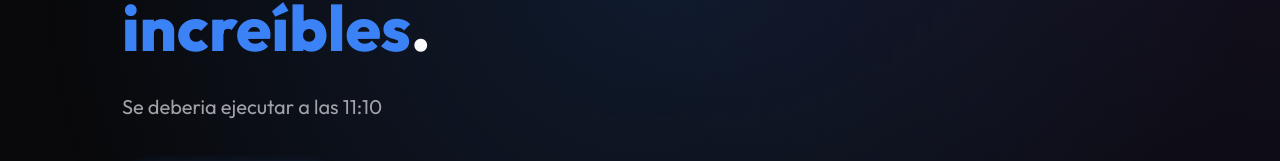
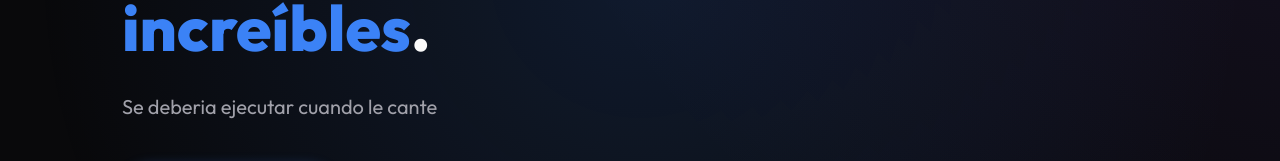
Before and after one commit to Gonza-Vallejos/mi-portfolio, a React (Vite) app: page / in a window 1280 px wide. Shown: the part 433-594 px from the top of the page. Built offline with nearby package versions, Linux system fonts and the light colour scheme.

Commit message:
cuando le cante

```diff
--- a/src/App.jsx
+++ b/src/App.jsx
@@ -48,7 +48,7 @@ function App() {
         greeting: "Hola, soy Gonzalo Vallejos",
         title1: "Construyendo experiencias digitales",
         title2: "increíbles",
-        desc: "Se deberia ejecutar a las 11:10",
+        desc: "Se deberia ejecutar cuando le cante ",
         btnProjects: "Ver mis proyectos",
         btnContact: "Contactarme",
       },
```
